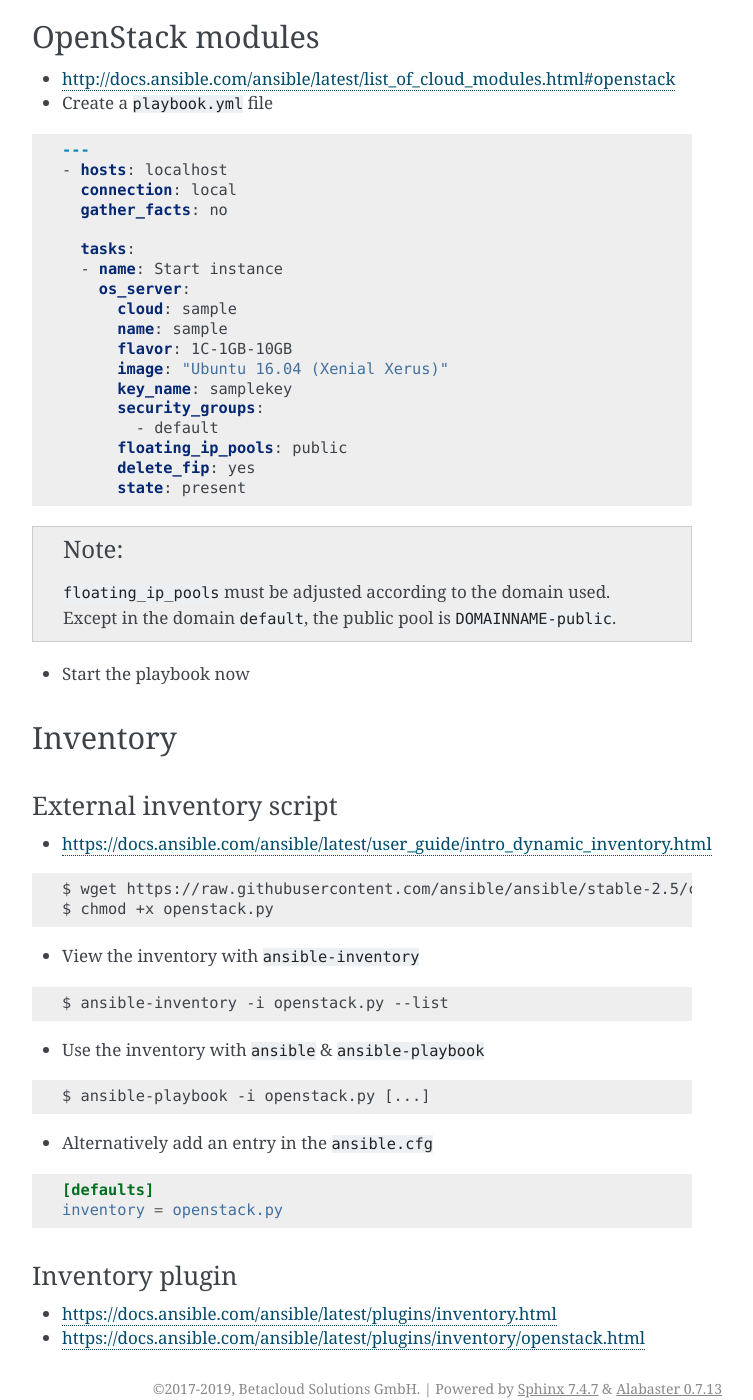
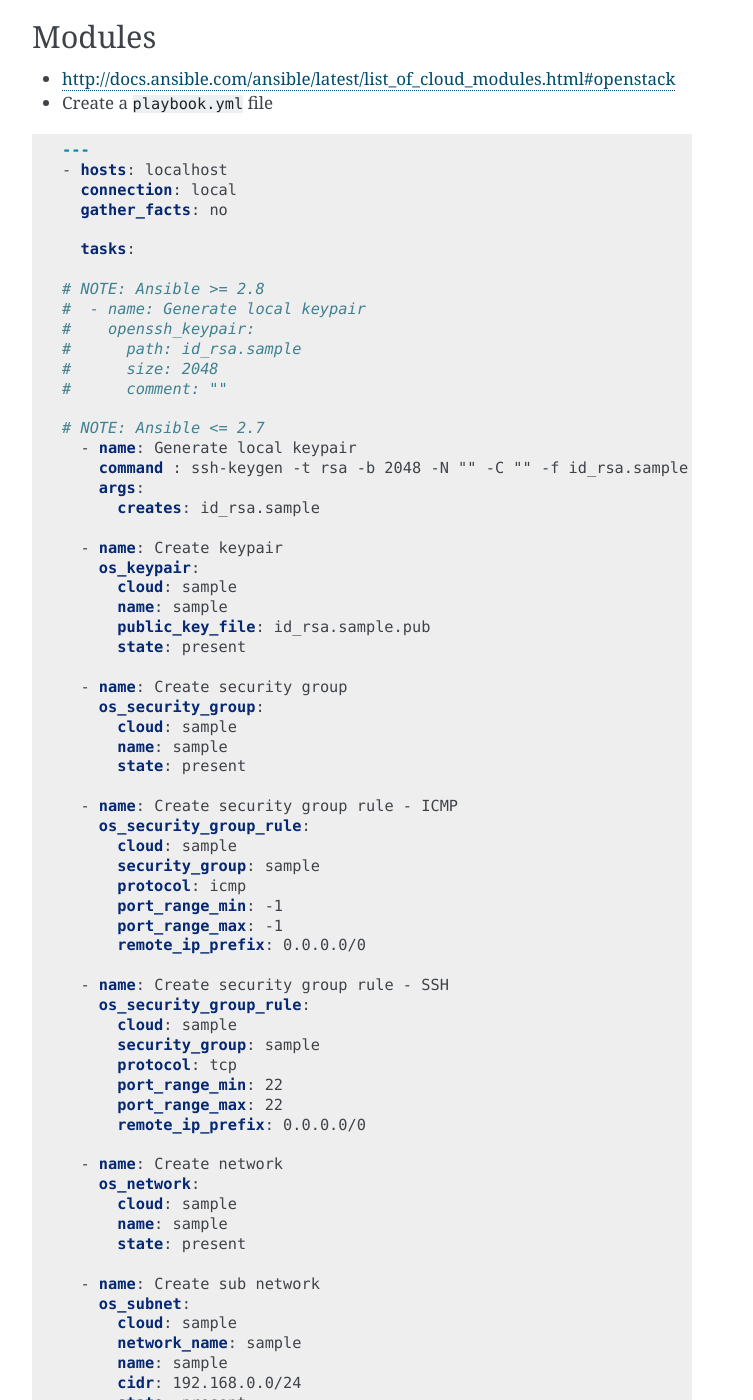
Before and after one commit to betacloud/documentation, a Sphinx documentation site: the page built from source/usage/ansible.rst, in a window 1280 px wide and 1400 px high, scrolled down 340 px. Shown: the whole window, without its empty margins (388-1141 px from the left). Built offline with Sphinx 7.4.7, drawn with Linux system fonts in a browser that asks for light colours; some of the changed text lies outside the part shown.

Commit message:
Improve ansible sample

```diff
--- a/source/usage/ansible.rst
+++ b/source/usage/ansible.rst
@@ -5,18 +5,18 @@ Ansible
 Preparations
 ============
 
-* Prepare virtual environment
+* Prepare a virtual environment
 
 .. code-block:: none
 
-   $ virtualenv .venv
+   $ virtualenv -p python3 .venv
    $ source .venv/bin/activate
-   $ pip install ansible shade
+   $ pip install ansible openstacksdk
 
-* Create a ``clouds.yml`` file (see `Authentication` chapter)
+* Create a ``clouds.yml`` and ``secure.yml`` file (see :ref:`Authentication` chapter)
 
-OpenStack modules
-=================
+Modules
+=======
 
 * http://docs.ansible.com/ansible/latest/list_of_cloud_modules.html#openstack
 
@@ -30,37 +30,108 @@ OpenStack modules
      gather_facts: no
 
      tasks:
-     - name: Start instance
+
+   # NOTE: Ansible >= 2.8
+   #  - name: Generate local keypair
+   #    openssh_keypair:
+   #      path: id_rsa.sample
+   #      size: 2048
+   #      comment: ""
+
+   # NOTE: Ansible <= 2.7
+     - name: Generate local keypair
+       command : ssh-keygen -t rsa -b 2048 -N "" -C "" -f id_rsa.sample
+       args:
+	 creates: id_rsa.sample
+
+     - name: Create keypair
+       os_keypair:
+	 cloud: sample
+	 name: sample
+	 public_key_file: id_rsa.sample.pub
+	 state: present
+
+     - name: Create security group
+       os_security_group:
+	 cloud: sample
+	 name: sample
+	 state: present
+
+     - name: Create security group rule - ICMP
+       os_security_group_rule:
+	 cloud: sample
+	 security_group: sample
+	 protocol: icmp
+	 port_range_min: -1
+	 port_range_max: -1
+	 remote_ip_prefix: 0.0.0.0/0
+
+     - name: Create security group rule - SSH
+       os_security_group_rule:
+	 cloud: sample
+	 security_group: sample
+	 protocol: tcp
+	 port_range_min: 22
+	 port_range_max: 22
+	 remote_ip_prefix: 0.0.0.0/0
+
+     - name: Create network
+       os_network:
+	 cloud: sample
+	 name: sample
+	 state: present
+
+     - name: Create sub network
+       os_subnet:
+	 cloud: sample
+	 network_name: sample
+	 name: sample
+	 cidr: 192.168.0.0/24
+	 state: present
+
+     - name: Create router
+       os_router:
+	 cloud: sample
+	 name: sample
+	 network: public
+	 interfaces:
+	   - sample
+	 state: present
+
+     - name: Create instance
        os_server:
-         cloud: sample
-         name: sample
-         flavor: 1C-1GB-10GB
-         image: "Ubuntu 16.04 (Xenial Xerus)"
-         key_name: samplekey
-         security_groups:
-           - default
-         floating_ip_pools: public
-         delete_fip: yes
-         state: present
+	 cloud: sample
+	 name: sample
+	 flavor: 1C-1GB-10GB
+	 image: "Ubuntu 18.04"
+	 key_name: sample
+	 network: sample
+	 security_groups:
+	   - sample
+	 floating_ip_pools: public
+	 delete_fip: yes
+	 state: present
+
+     - name: Create volume
+       os_volume:
+	 cloud: sample
+	 size: 5
+	 display_name: sample
+	 state: present
+
+     - name: Attach volume
+       os_server_volume:
+	 cloud: sample
+	 server: sample
+	 volume: sample
+	 state: present
 
 .. note::
 
-   ``floating_ip_pools`` must be adjusted according to the domain used. Except in the domain ``default``,
-   the public pool is ``DOMAINNAME-public``.
+   ``floating_ip_pools`` must be adjusted according to the domain used. Except
+   in the domain ``default``, the public pool is ``DOMAINNAME-public``.
 
-* Start the playbook now
-
-.. code-block: none
-
-   $ ansible-playbook playbook.yml -i localhost,
-
-   PLAY [localhost] **********************************************************
-
-   TASK [Start instance] *****************************************************
-   changed: [localhost]
-
-   PLAY RECAP ****************************************************************
-   localhost                  : ok=1    changed=1    unreachable=0    failed=0
+* Run the playbook with ``ansible-playbook playbook.yml``
 
 Inventory
 =========
```
